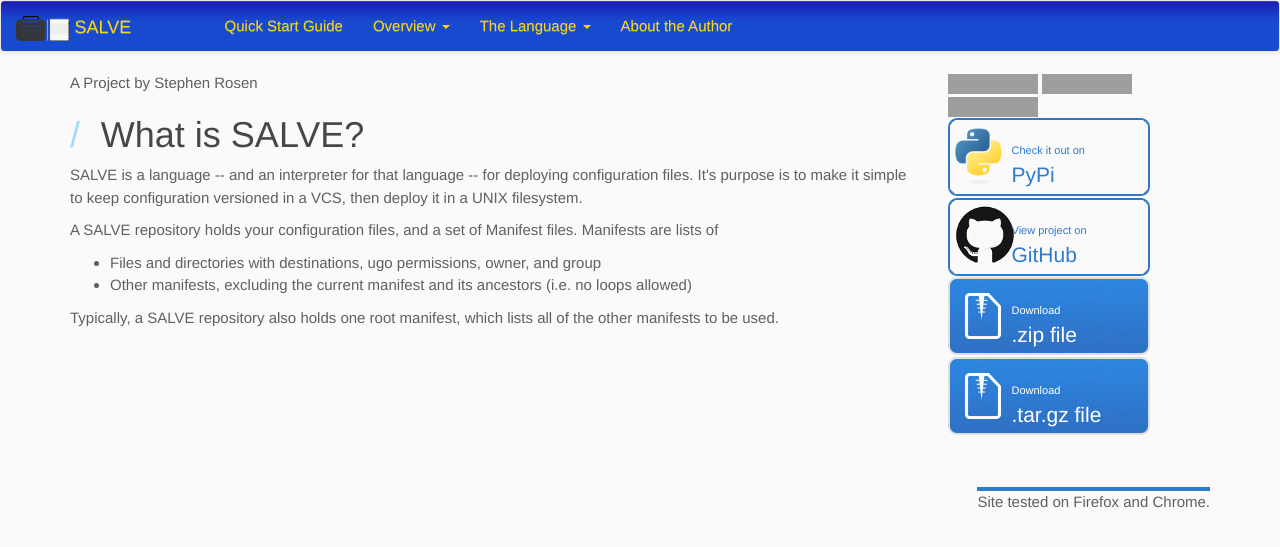
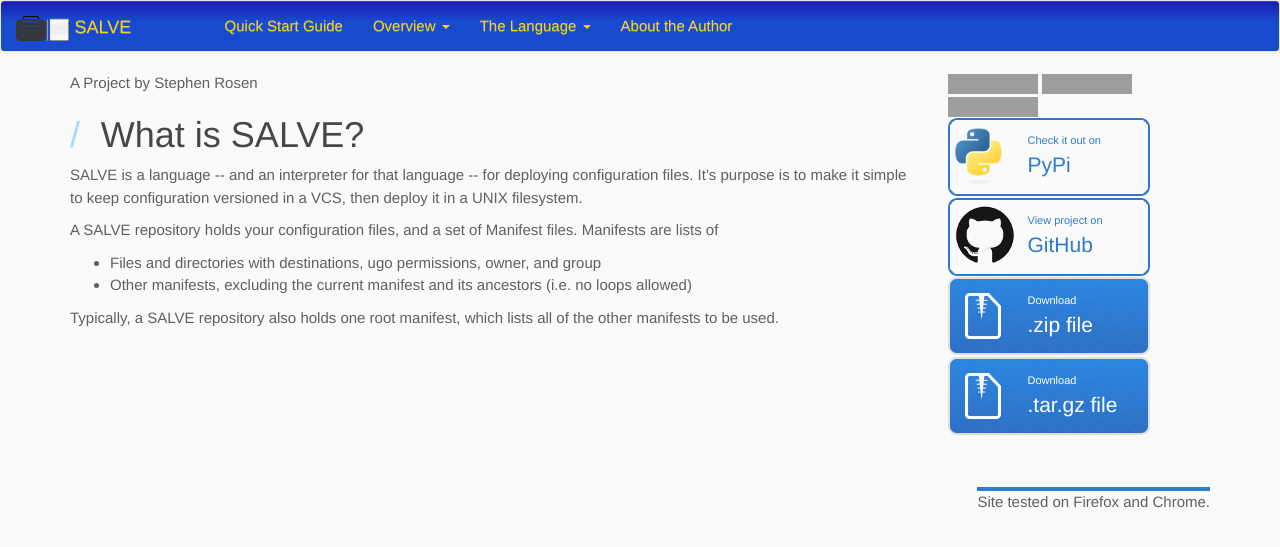
Before and after one commit to sirosen/salve.sirosen.net, a Jekyll site: the page built from index.html, in a window 1280 px wide. Shown: the top 547 px of the page. Built offline with Jekyll 4.4.1, drawn with Linux system fonts in a browser that asks for light colours; nearby versions of some CDN libraries; some web fonts are replaced; grey boxes are pictures that could not be loaded.

Commit message:
Fixing button text on sidebar

```diff
--- a/stylesheets/stylesheet.css
+++ b/stylesheets/stylesheet.css
@@ -99,14 +99,14 @@ body {
 #sidebar a.button {
     width: 202px;
     padding-top: 10px;
-    padding-left: 64px;
+    padding-left: 80px;
     display: block;
     height: 80px;
     background: transparent url(../images/bgs/download-button.png) 0 0 no-repeat;
 }
 
 #sidebar a.button .button-text {
-    padding-top: 15px;
+    padding-top: 5px;
     color: #FFFFFF;
     font-size: 21px;
 }
```
